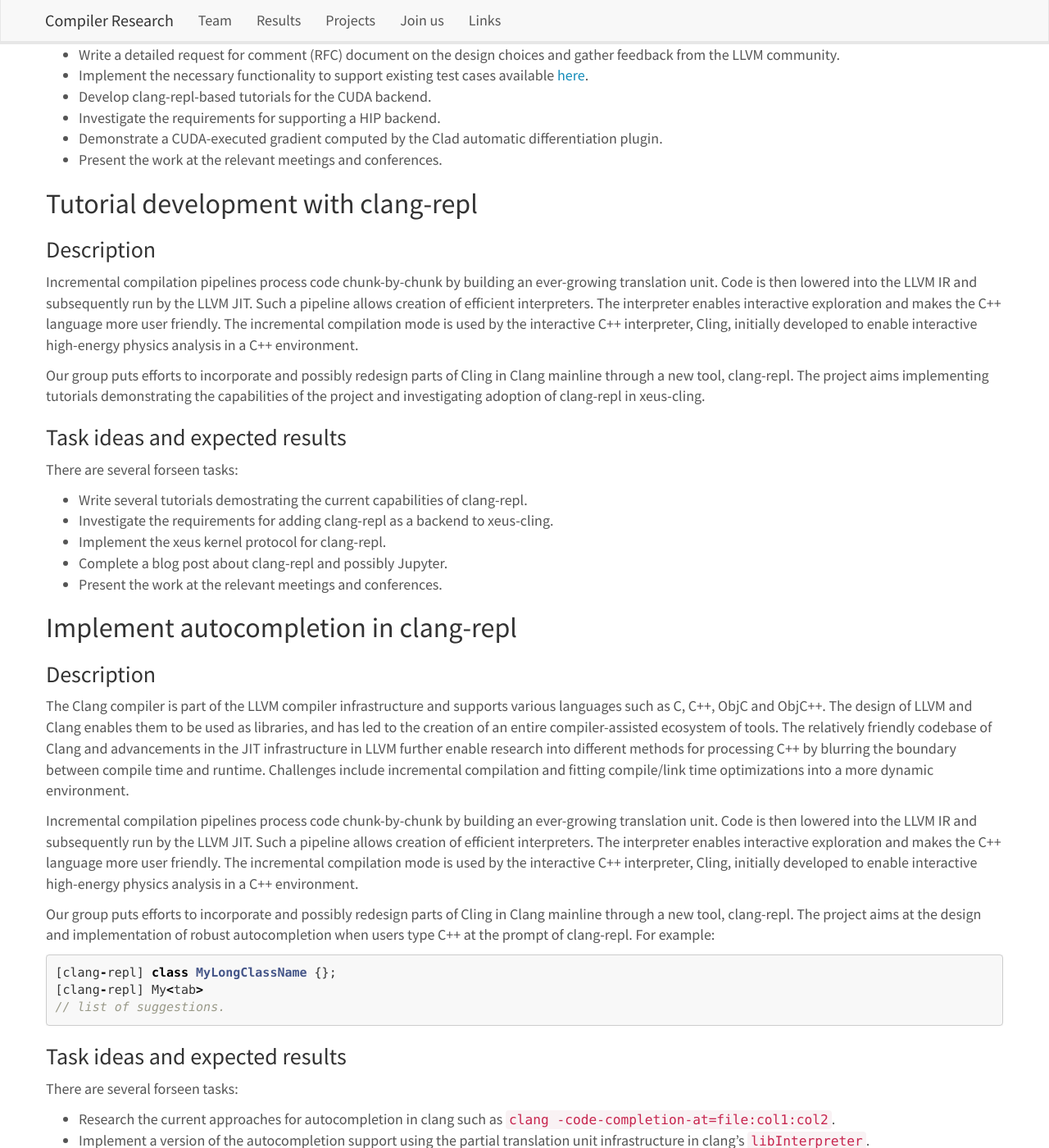
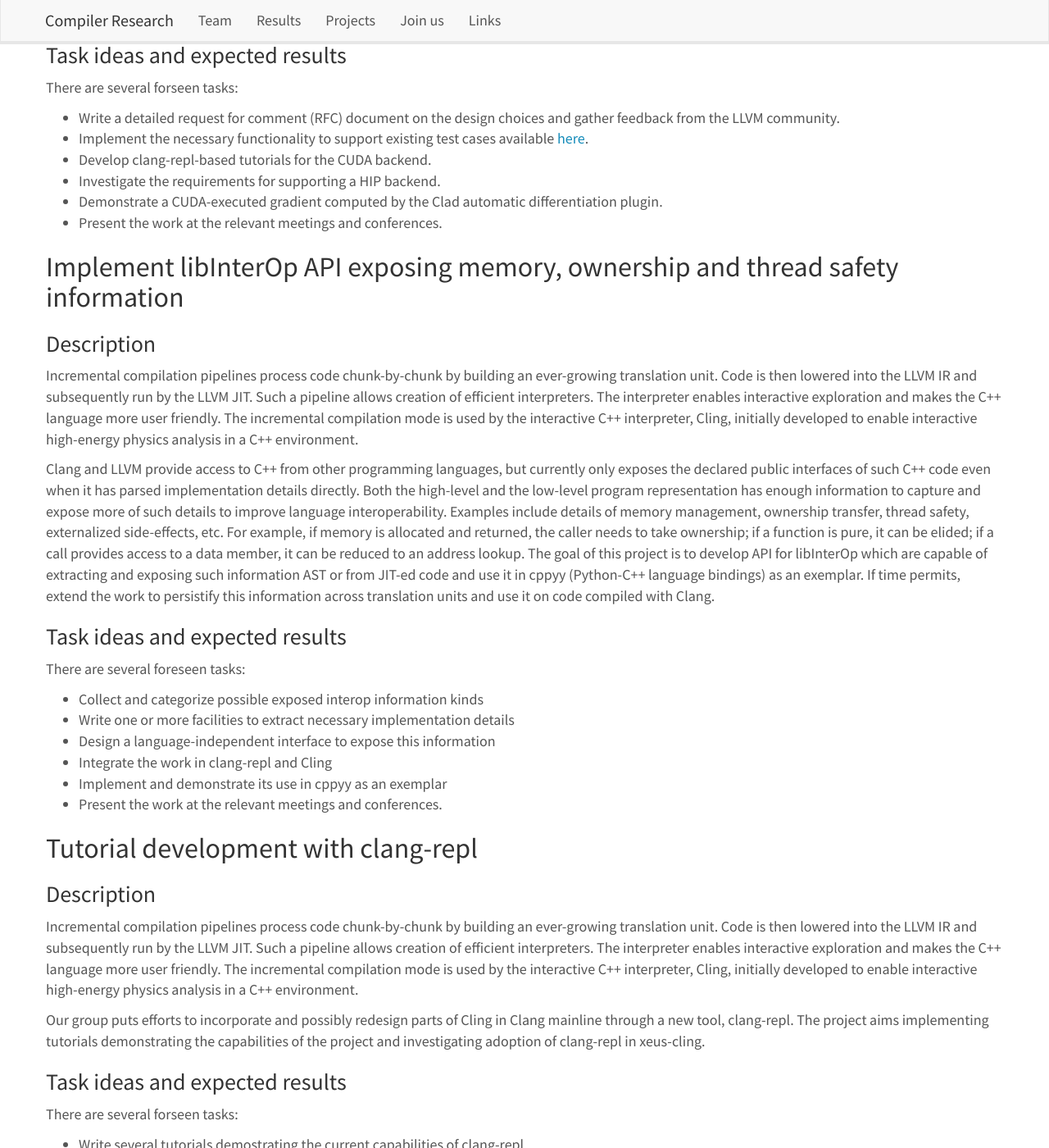
Before and after one commit to vgvassilev/clad, a Jekyll site: the page built from _pages/open_projects.md, in a window 1280 px wide and 1400 px high, scrolled down 1853 px. Shown: the whole window at 82% size. Built offline with Jekyll 4.4.1, drawn with Linux system fonts in a browser that asks for light colours; nearby versions of some CDN libraries; a style sheet for code colours, icons or effects is not loaded; some of the changed text lies outside the part shown.

Commit message:
Add the cppyy/libInterOp project

```diff
--- a/_data/openprojectlist.yml
+++ b/_data/openprojectlist.yml
@@ -22,6 +22,39 @@
       * Investigate the requirements for supporting a HIP backend.
       * Demonstrate a CUDA-executed gradient computed by the Clad automatic
         differentiation plugin.
+      * Present the work at the relevant meetings and conferences.
+
+- name: "Implement libInterOp API exposing memory, ownership and thread safety information"
+  description: |
+    Incremental compilation pipelines process code chunk-by-chunk by building an
+    ever-growing translation unit. Code is then lowered into the LLVM IR and
+    subsequently run by the LLVM JIT. Such a pipeline allows creation of
+    efficient interpreters. The interpreter enables interactive exploration and
+    makes the C++ language more user friendly. The incremental compilation mode
+    is used by the interactive C++ interpreter, Cling, initially developed to
+    enable interactive high-energy physics analysis in a C++ environment.
+
+    Clang and LLVM provide access to C++ from other programming languages, but
+    currently only exposes the declared public interfaces of such C++ code
+    even when it has parsed implementation details directly. Both the high-level
+    and the low-level program representation has enough information to capture
+    and expose more of such details to improve language interoperability.
+    Examples include details of memory management, ownership transfer, thread
+    safety, externalized side-effects, etc. For example, if memory is allocated
+    and returned, the caller needs to take ownership; if a function is pure, it
+    can be elided; if a call provides access to a data member, it can be reduced
+    to an address lookup. The goal of this project is to develop API for
+    libInterOp which are capable of extracting and exposing such information AST
+    or from JIT-ed code and use it in cppyy (Python-C++ language bindings) as an
+    exemplar. If time permits, extend the work to persistify this information
+    across translation units and use it on code compiled with Clang.
+  tasks: |
+    There are several foreseen tasks:
+      * Collect and categorize possible exposed interop information kinds
+      * Write one or more facilities to extract necessary implementation details
+      * Design a language-independent interface to expose this information
+      * Integrate the work in clang-repl and Cling
+      * Implement and demonstrate its use in cppyy as an exemplar
       * Present the work at the relevant meetings and conferences.
 
 - name: "Tutorial development with clang-repl"
```
